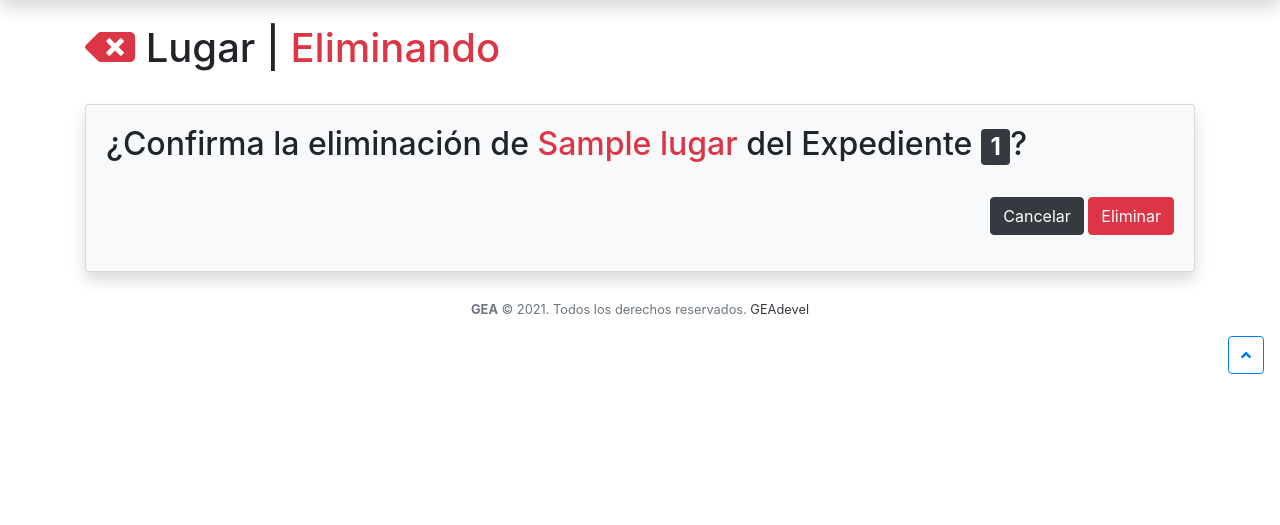
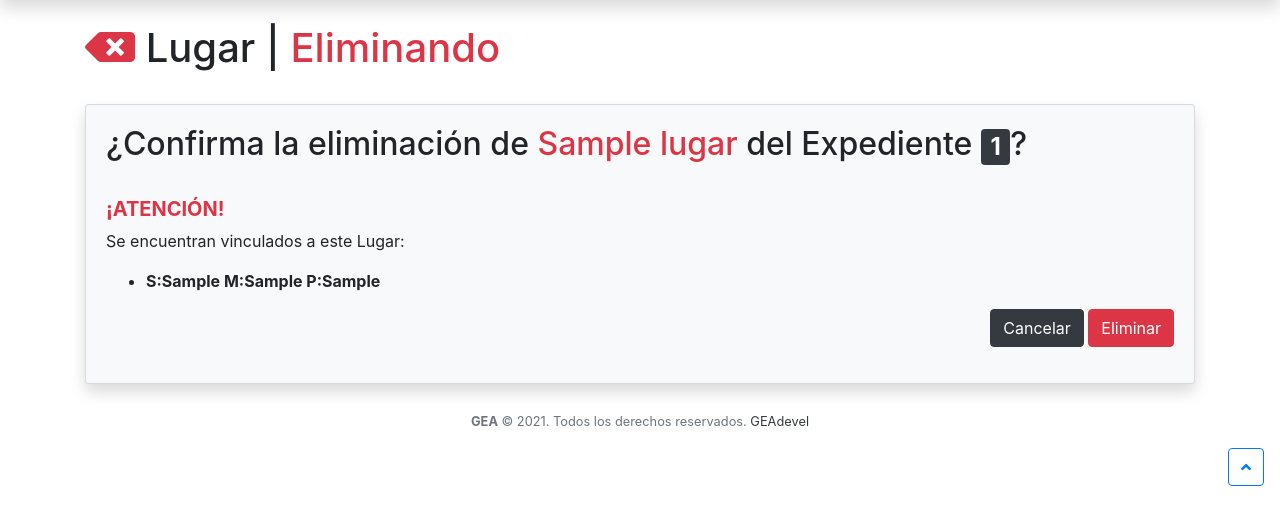
Before and after one commit to quijot/gea-rw, a Django app: page /gea/expedientelugar/borrar/1/ in a window 1280 px wide. Shown: the part 56-581 px from the top of the page. Run offline with Django 3.2, Linux system fonts and the light colour scheme; a user stored in the database is signed in; tables that the repository leaves empty hold one stand-in row (values such as "Sample post"); some libraries are stand-ins or nearby versions.

Commit message:
More info when deleting Lugar from Expediente
Signed-off-by: Santiago Pestarini <santiagonob@gmail.com>

```diff
--- a/gea/templates/gea/expedientelugar_confirm_delete.html
+++ b/gea/templates/gea/expedientelugar_confirm_delete.html
@@ -17,6 +17,15 @@ Lugar |
         ¿Confirma la eliminación de <a href="{{ object.lugar.get_absolute_url }}" class="text-danger">{{ object.lugar }}</a> del Expediente
         <a href="{{ object.expediente.get_absolute_url }}"><span class="badge badge-dark">{{ object.expediente }}</span></a>?
       </h2>
+      {% if object.catastros_locales_list %}
+      <h3 class="lead text-danger font-weight-bold">¡ATENCIÓN!</h3>
+      <p>Se encuentran vinculados a este Lugar:</p>
+      <ul>
+        {% for cl in object.catastros_locales_list %}
+        <li><strong>{{ cl }}</strong></li>
+        {% endfor %}
+      </ul>
+      {% endif %}
       <div class="form-group text-right">
         <a href="{{ view.get_success_url }}" name="cancel" class="btn btn-dark" id="cancel-id-delete">Cancelar</a>
         <input type="submit" name="delete" value="Eliminar" class="btn btn-danger" id="submit-id-delete">
```
